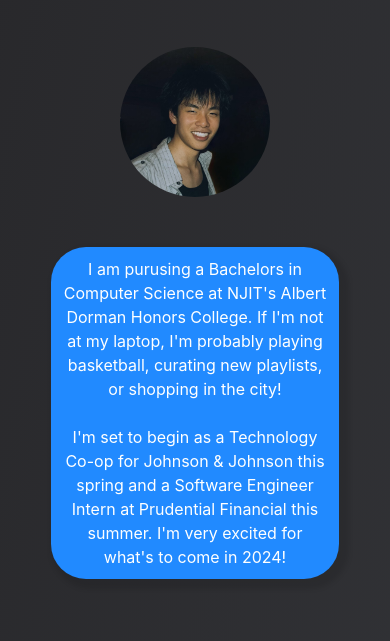
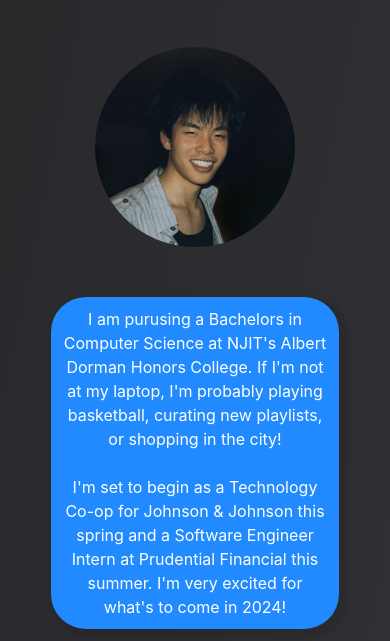
Before and after one commit to dylantonthat/portfolio-v2, a website: page index.html in a window 390 px wide. Shown: the part 203-844 px from the top of the page. Drawn offline with nearby package versions, Linux system fonts and the light colour scheme.

Commit message:
change profile picture size

```diff
--- a/style.css
+++ b/style.css
@@ -95,13 +95,13 @@ section {
 
 	.user-image {
 		width: 225px;
-		/* Adjust the width of the profile image for better responsiveness */
+		/* Adjust the width of the profile picture for better responsiveness */
 		height: 225px;
 	}
 }
 
 
-@media (max-width: 414px) {
+@media (max-width: 430px) {
 	header .col-lg-7 {
 		padding-bottom: 1.5rem;
 		/* Adjust the padding as needed */
@@ -110,9 +110,9 @@ section {
 	}
 
 	.user-image {
-		width: 150px;
+		width: 200px;
 		/* Adjust the width of the profile image for better responsiveness */
-		height: 150px;
+		height: 200px;
 	}
 
 	.rounded-box-blue {
```
